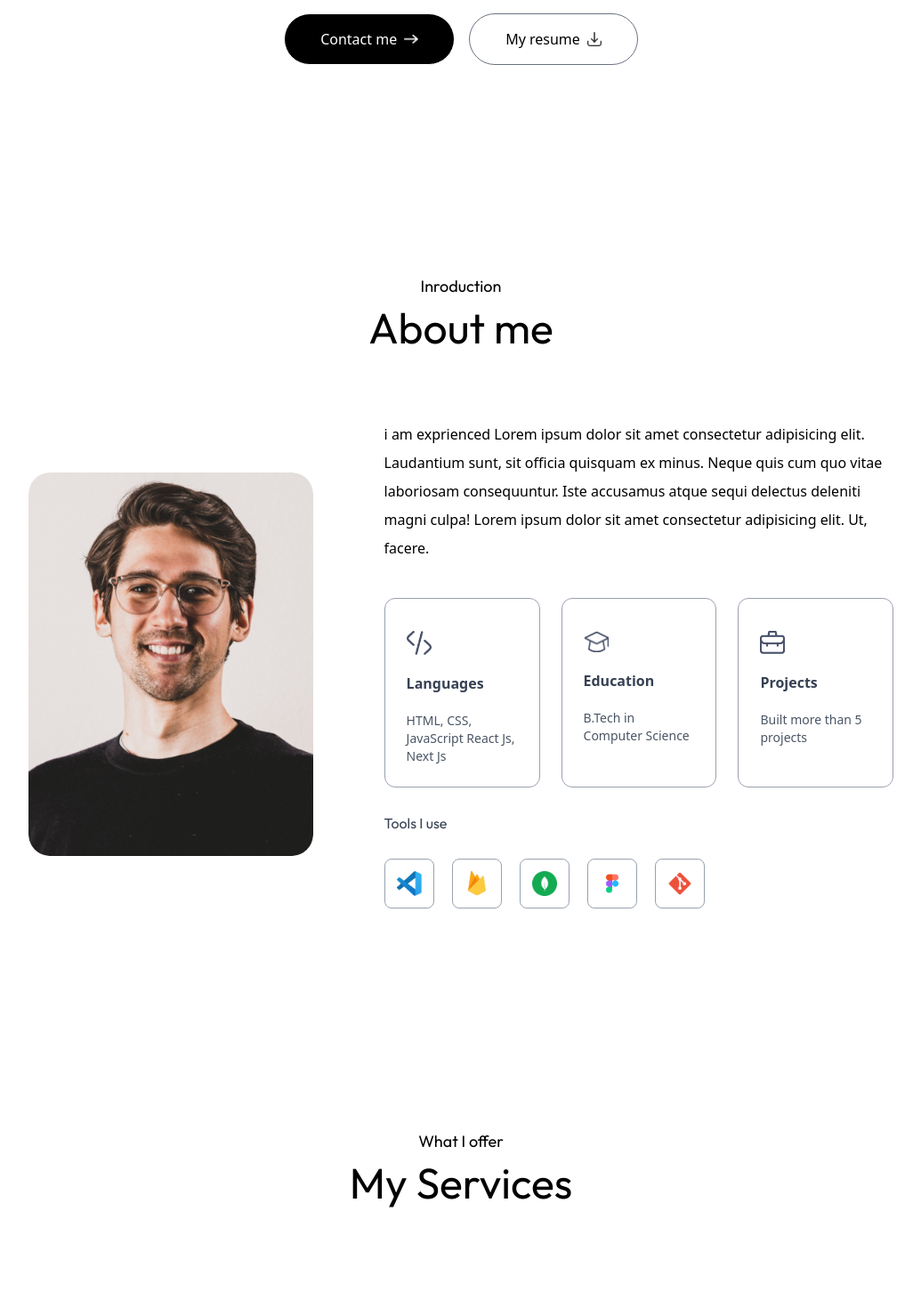
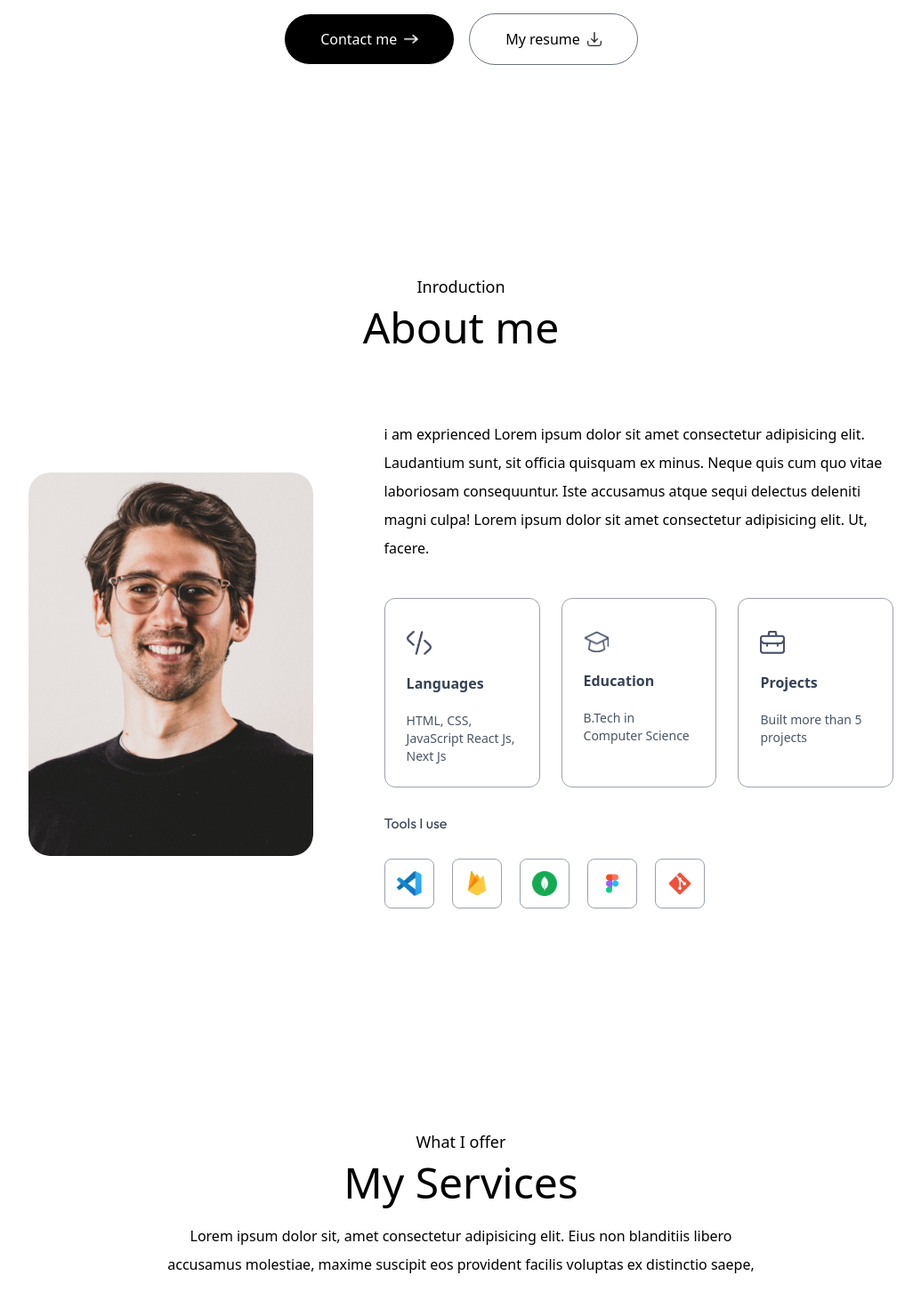
Before and after one commit to MogesBekele/portfolio-in-nextjs, a Next.js app: page / in a window 1280 px wide. Shown: the part 620-2090 px from the top of the page at 89% size, without its empty margins (122-1157 px from the left). Before the commit the page ends 2013 px from the top, so only its background shows below. Built offline with nearby package versions, Linux system fonts and the light colour scheme; a web font is replaced by a local one.

Commit message:
add the detials

```diff
--- a/components/About.tsx
+++ b/components/About.tsx
@@ -5,8 +5,8 @@ import { assets, infoList, toolsData } from "@/assets/assets";
 const About = () => {
   return (
     <div id="about" className="w-full px-[12%] py-10 scroll-mt-20 pt-32">
-      <h4 className="text-center mb-2 text-lg font-main">Inroduction</h4>
-      <h2 className="text-center text-5xl font-main">About me</h2>
+      <h4 className="text-center mb-2 text-lg font-ovo">Inroduction</h4>
+      <h2 className="text-center text-5xl font-ovo">About me</h2>
       <div className="flex w-full flex-col lg:flex-row items-center gap-20 my-20">
         <div className="w-64 sm:w-80 rounded-3xl max-w-none">
           <Image
--- a/components/Servives.tsx
+++ b/components/Servives.tsx
@@ -3,8 +3,9 @@ import React from 'react'
 const Servives = () => {
   return (
     <div id='services' className="w-full px-[12%] py-10 scroll-mt-20 pt-32">
-       <h4 className="text-center mb-2 text-lg font-main">What I offer </h4>
-      <h2 className="text-center text-5xl font-main">My Services</h2>
+       <h4 className="text-center mb-2 text-lg font-ovo">What I offer </h4>
+      <h2 className="text-center text-5xl font-ovo">My Services</h2>
+      <p className='text-center max-w-2xl mx-auto mt-5 mb-12 font-ovo'>Lorem ipsum dolor sit, amet consectetur adipisicing elit. Eius non blanditiis libero accusamus molestiae, maxime suscipit eos provident facilis voluptas ex distinctio saepe, </p>
 
     </div>
   )
```
